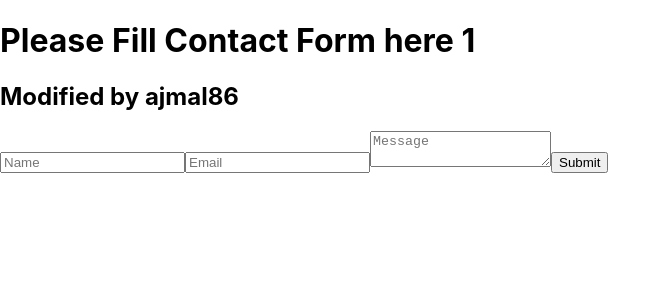
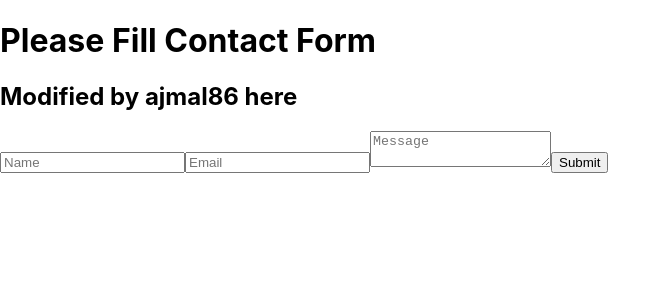
Before and after one commit to ajmalmnkl/ajmal-reactapp, a React (Create React App) app: page / in a window 1280 px wide. Shown: the top 300 px of the page, without its empty margins (0-671 px from the left). Built offline with nearby package versions, Linux system fonts and the light colour scheme.

Commit message:
Update App.js

```diff
--- a/src/App.js
+++ b/src/App.js
@@ -21,8 +21,8 @@ function App() {
 
     return (
         <div>
-            <h1>Please Fill Contact Form here 1</h1>
-        <h2>Modified by ajmal86</h2>
+            <h1>Please Fill Contact Form </h1>
+        <h2>Modified by ajmal86 here</h2>
             <form onSubmit={handleSubmit}>
                 <input name="name" placeholder="Name" onChange={handleChange} />
                 <input name="email" placeholder="Email" onChange={handleChange} />
```
